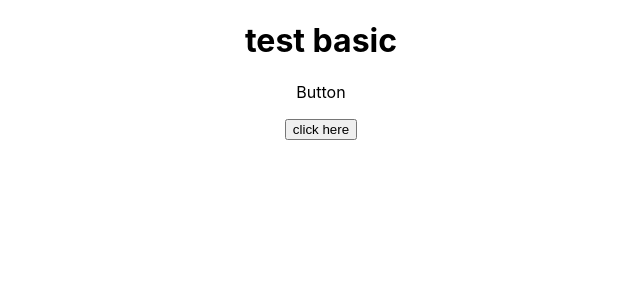
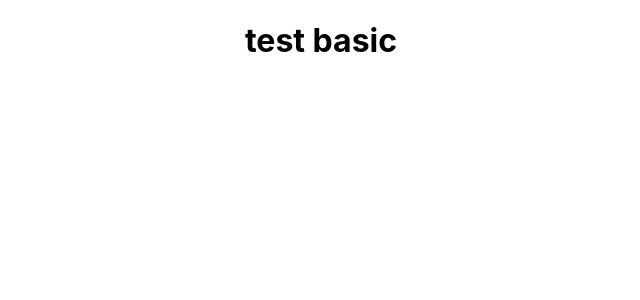
Before and after one commit to nivasbn/sonarhub, a React (Create React App) app: page / in a window 1280 px wide. Shown: the top 300 px of the page, without its empty margins (319-959 px from the left). Built offline with nearby package versions, Linux system fonts and the light colour scheme.

Commit message:
latest edit

```diff
--- a/src/App.js
+++ b/src/App.js
@@ -1,12 +1,10 @@
-import logo from './logo.svg';
 import './App.css';
-import Buttons from "./components/Buttons"
 
 function App() {
   return (
     <div className="App">
     <h1>test basic</h1>
-    <Buttons/>
+
     </div>
   );
 }
--- a/src/components/Buttons.js
+++ /dev/null
@@ -1,13 +0,0 @@
-import React from 'react'
-
-function Buttons() {
-  return (
-    <div>
-<p>Button</p>
-<button>click here</button>
-
-    </div>
-  )
-}
-
-export default Buttons
```
